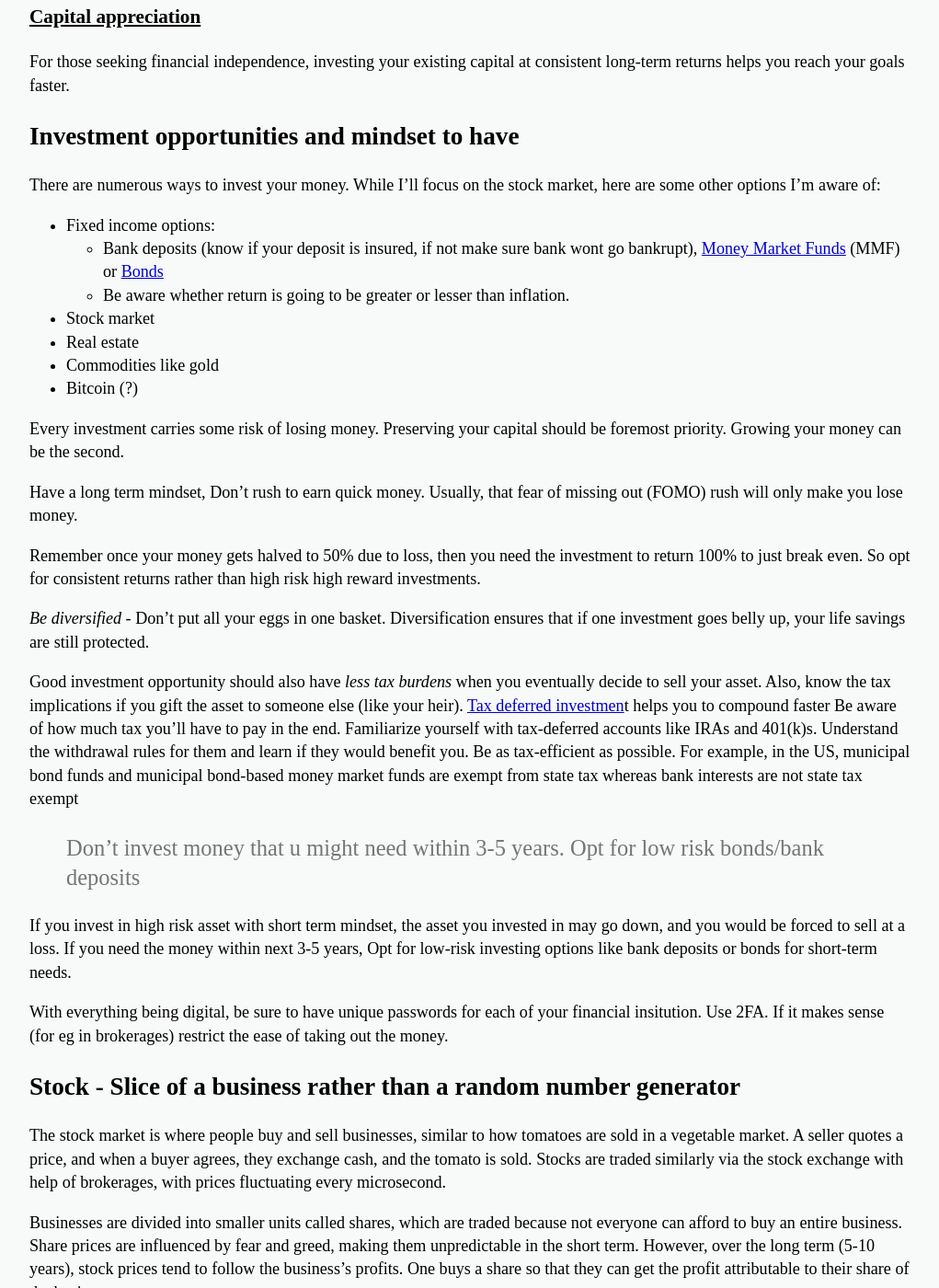
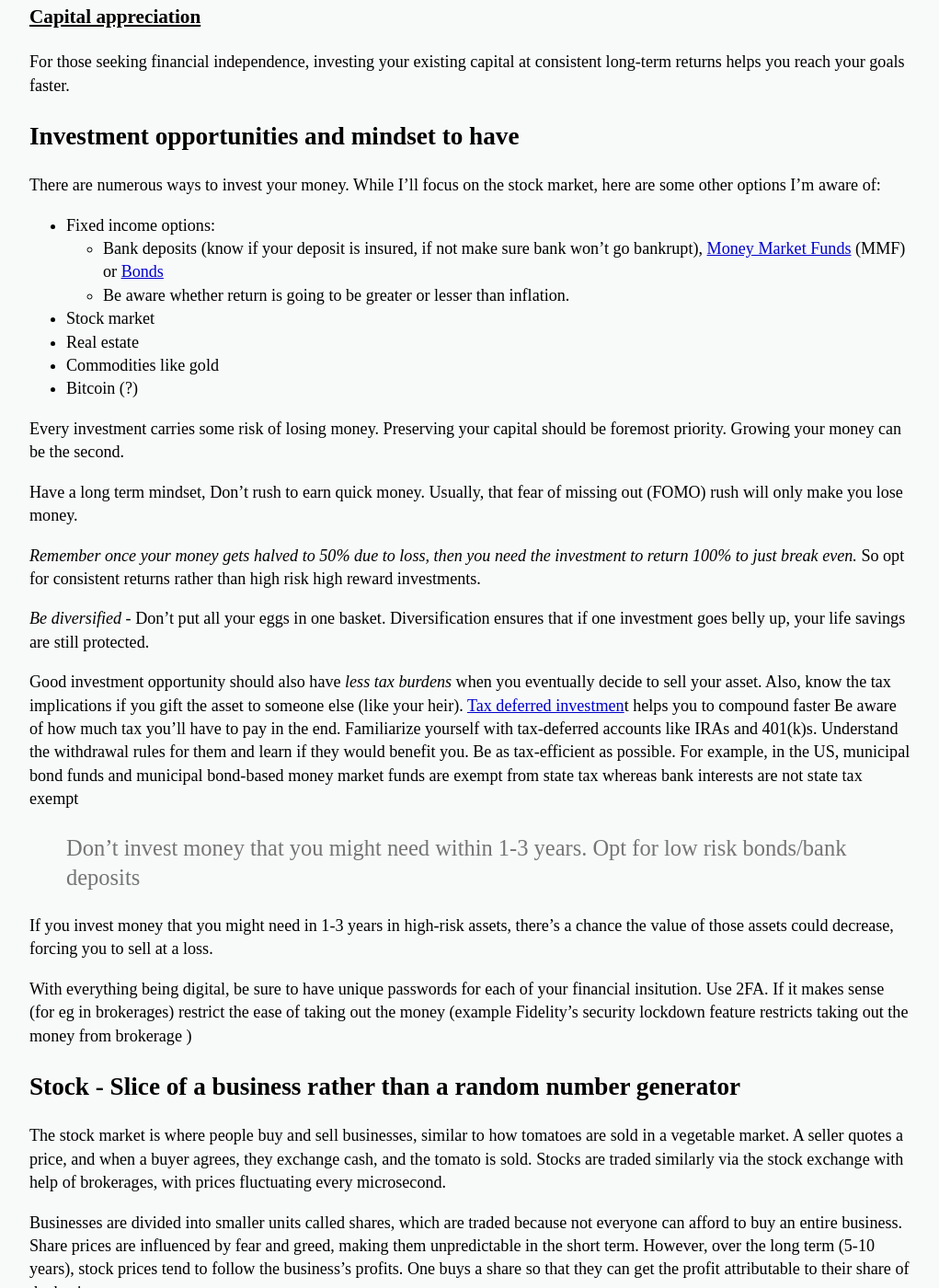
Before and after one commit to sayinathk/sayinathk.github.io, a Jekyll site: the page built from _posts/2024-08-24-My-learnings-on-investing-so-far.md, in a window 1280 px wide and 1400 px high, scrolled down 1805 px. Shown: the whole window at 92% size, without its empty margins (128-1149 px from the left). Built offline with Jekyll 4.4.1, drawn with Linux system fonts in a browser that asks for light colours; comment, search, counter and statistics services are not loaded.

Commit message:
investing learning article typo update

```diff
--- a/_posts/2024-08-24-My-learnings-on-investing-so-far.md
+++ b/_posts/2024-08-24-My-learnings-on-investing-so-far.md
@@ -33,7 +33,7 @@ For those seeking financial independence, investing your existing capital at con
 # Investment opportunities and mindset to have
 There are numerous ways to invest your money. While I’ll focus on the stock market, here are some other options I’m aware of:
 - Fixed income options:
-    - Bank deposits (know if your deposit is insured, if not make sure bank wont go bankrupt),   [Money Market Funds](https://www.investopedia.com/terms/m/money-marketfund.asp) (MMF) or [Bonds](https://www.investopedia.com/terms/b/bond.asp)
+    - Bank deposits (know if your deposit is insured, if not make sure bank won't go bankrupt),   [Money Market Funds](https://www.investopedia.com/terms/m/money-marketfund.asp) (MMF) or [Bonds](https://www.investopedia.com/terms/b/bond.asp)
     -  Be aware whether return is going to be greater or lesser than inflation.
 - Stock market
 - Real estate
@@ -44,7 +44,7 @@ Every investment carries some risk of losing money. Preserving your capital shou
 
 Have a long term mindset, Don’t rush to earn quick money. Usually, that fear of missing out (FOMO) rush will only make you lose money.
 
-Remember once your money gets halved to 50% due to loss, then you need the investment to return 100% to just break even. So opt for consistent returns rather than high risk high reward investments.
+*Remember once your money gets halved to 50% due to loss, then you need the investment to return 100% to just break even.* So opt for consistent returns rather than high risk high reward investments.
 
 *Be diversified* -  Don’t put all your eggs in one basket. Diversification ensures that if one investment goes belly up, your life savings are still protected.
 
@@ -53,12 +53,11 @@ Good investment opportunity should also have *less tax burdens* when you eventua
 Be aware of how much tax you’ll have to pay in the end. Familiarize yourself with tax-deferred accounts like IRAs and 401(k)s. Understand the withdrawal rules for them and learn if they would benefit you.
 	Be as tax-efficient as possible. For example, in the US, municipal bond funds and municipal bond-based money market funds are exempt from state tax whereas bank interests are not state tax exempt
 
->  Don't invest money that u might need within 3-5 years.  Opt for low risk bonds/bank deposits
+>  Don't invest money that you might need within 1-3 years.  Opt for low risk bonds/bank deposits
 
-If you invest in high risk asset with short term mindset, the asset you invested in may go down, and you would be forced to sell at a loss.
- If you need the money within next 3-5 years, Opt for low-risk investing options like bank deposits or bonds for short-term needs.
+If you invest money that you might need in 1-3 years in high-risk assets, there’s a chance the value of those assets could decrease, forcing you to sell at a loss.
 
-With everything being digital, be sure to have unique passwords for each of your financial insitution. Use 2FA. If it makes sense (for eg in brokerages) restrict the ease of taking out the money.
+With everything being digital, be sure to have unique passwords for each of your financial insitution. Use 2FA. If it makes sense (for eg in brokerages) restrict the ease of taking out the money (example Fidelity's security lockdown feature restricts taking out the money from brokerage )
 # Stock -  Slice of a business rather than a random number generator
 The stock market is where people buy and sell businesses, similar to how tomatoes are sold in a vegetable market. A seller quotes a price, and when a buyer agrees, they exchange cash, and the tomato is sold. Stocks are traded similarly via the stock exchange with help of brokerages, with prices fluctuating every microsecond.
 
```
Also changed, not shown: 2 other files.
